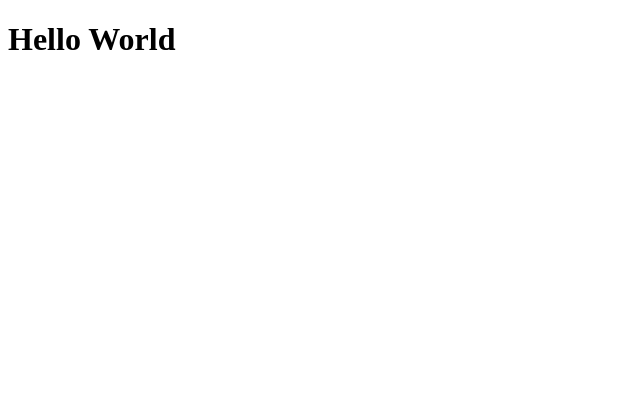
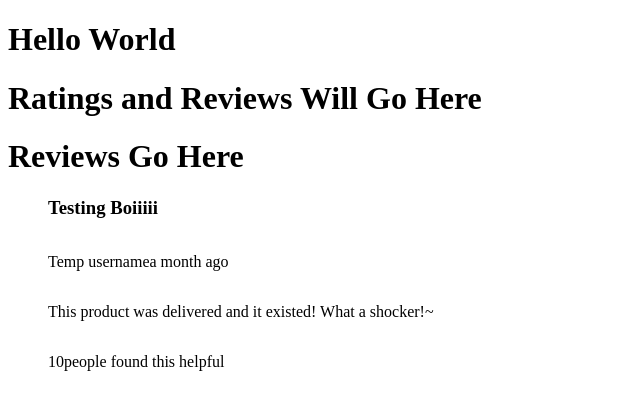
Before and after one commit to CowardlyDogs/fec, a React app: page / in a window 1280 px wide. Shown: the top 410 px of the page, without its empty margins (0-640 px from the left). Built offline with nearby package versions, Linux system fonts and the light colour scheme.

Commit message:
Display Review

```diff
--- a/src/components/App.jsx
+++ b/src/components/App.jsx
@@ -1,7 +1,13 @@
 import React from 'react';
+import ReviewModule from './Reviews/ReviewModule.jsx'
 
 const App = () => {
-  return <h1>Hello World</h1>
+  return (
+  <div>
+    <h1>Hello World</h1>
+    <ReviewModule/>
+  </div>
+  )
 }
 
 export default App;
--- a/src/components/Reviews/ReviewModule.jsx
+++ b/src/components/Reviews/ReviewModule.jsx
@@ -1,20 +1,61 @@
 import React, { useState } from 'react';
 import NewReview from './sub-components/NewReview.jsx';
 import ReviewList from './sub-components/ReviewList.jsx';
+import axios from 'axios';
 
-var ReviewModule = (props) => {
+function ReviewModule(props) {
 
   var productID = props.productID ||'40344';
+  // var initialReview = axios.get(`https://app-hrsei-api.herokuapp.com/api/fec2/hr-rfp/reviews/?product_id=${productID}&sort=helpful&count=1&page=1`).results;
+
+  var initialReview = [
+    {
+        "review_id": 1135759,
+        "rating": 4,
+        "summary": "Testing Boiiiii",
+        "recommend": true,
+        "response": null,
+        "body": "This product was delivered and it existed! What a shocker!~",
+        "date": "2022-02-21T00:00:00.000Z",
+        "reviewer_name": "Temp username",
+        "helpfulness": 10,
+        "photos": [
+            {
+                "id": 2180106,
+                "url": "fooobar"
+            }
+        ]
+    }
+]
 
   const   [   product,            setProduct            ]   =   useState(productID);
-  //const [   reviews,            setReviews            ]   =   useState([]);
+  const   [   reviews,            setReviews            ]   =   useState(initialReview);
   const   [   newReviewVisible,   setNewReviewVisible   ]   =   useState(false);
   const   [   page,               setPage               ]   =   useState(0);
+
+  // useEffect(() => {
+  //   axios.get('https://app-hrsei-api.herokuapp.com/api/fec2/hr-rfp/reviews/?product_id=40344&sort=helpful&count=10&page=1')
+  //     .then(response => {
+  //       console.log(response);
+  //       setReviews(response.results);
+  //     })
+  //     .catch(error => {
+  //       console.log(error);
+  //     })
+  // }, []);
 
   var toggleNewReview = () => {
     setNewReviewVisible(!newReviewVisible);
   }
 
+  var turnPage = (option) => {
+    if (option === 'inc') {
+      setPage(page + 1);
+      setReviews = axios.get(`https://app-hrsei-api.herokuapp.com/api/fec2/hr-rfp/reviews/?product_id=${product}&sort=helpful&count=4&page=${page}`).results;
+    } else if (option === 'dec') {
+      setPage(page - 1);
+    }
+  }
 
   return (
     <div>
@@ -28,8 +69,8 @@ var ReviewModule = (props) => {
       *
       */}
 
-      <NewReview visible={newReviewVisible} toggle={toggleNewReview} product={product}/>
-      <ReviewList page={page} setPage={setPage} product={product}/>
+      {/* <NewReview visible={newReviewVisible} toggle={toggleNewReview} product={product}/> */}
+      <ReviewList page={page} turnPage={turnPage} product={product} reviews={reviews} />
    </div>
   );
 }
--- a/src/components/Reviews/sub-components/Review.jsx
+++ b/src/components/Reviews/sub-components/Review.jsx
@@ -1,7 +1,10 @@
 import React/*, { useState }*/ from 'react';
+import moment from 'moment';
+import './Reviews.css';
 
 
-function Review() {
+function Review({review}) {
+
   return (
     // <h1>Ratings and Reviews Will Go Here</h1>
     /*
@@ -13,7 +16,24 @@ function Review() {
     *
     */
     <div>
-      <h1>Just One Review</h1>
+      <h3>{review.summary}</h3>
+      <div className="userDate">
+        <div className='username'><p>{review.reviewer_name}</p></div>
+        <div className='timestamp' float='right'><p>{moment(review.date).fromNow()}</p></div>
+      </div>
+      <div>{/*star rating here and reccomended*/}</div>
+      <div>
+        <p>{review.body}</p>
+      </div>
+      <div className="helpfulness">
+        <div className="helpfulCircle">
+          <p>{review.helpfulness}</p>
+        </div>
+        <div>
+          <p>people found this helpful</p>
+        </div>
+
+      </div>
       {/* All review information */}
    </div>
   );
--- a/src/components/Reviews/sub-components/ReviewList.jsx
+++ b/src/components/Reviews/sub-components/ReviewList.jsx
@@ -1,7 +1,8 @@
 import React/*, { useState }*/ from 'react';
+import Review from './Review.jsx';
 
 
-function ReviewList() {
+function ReviewList({page, turnPage, product, reviews}) {
   return (
     // <h1>Ratings and Reviews Will Go Here</h1>
     /*
@@ -13,9 +14,12 @@ function ReviewList() {
     *
     */
     <div>
-      <h1> Reviews Go Here </h1>
+      <h1>{console.log(reviews)} Reviews Go Here </h1>
       <ul>
-          {/* Iterate over reviews, passing into Review element */}
+
+          {reviews.map(review => (
+            <Review review={review} key={review.review_id}/>
+      ))}
       </ul>
 
    </div>
--- /dev/null
+++ b/src/components/Reviews/sub-components/Reviews.css
@@ -0,0 +1,16 @@
+.userDate {
+  display: flex;
+}
+.username {
+  text-align: left;
+}
+.timestamp {
+  text-align: right;
+}
+.helpfulCircle {
+  border-radius:"50%";
+  background:"#fca311";
+}
+.helpfulness {
+  display: flex;
+}
```
